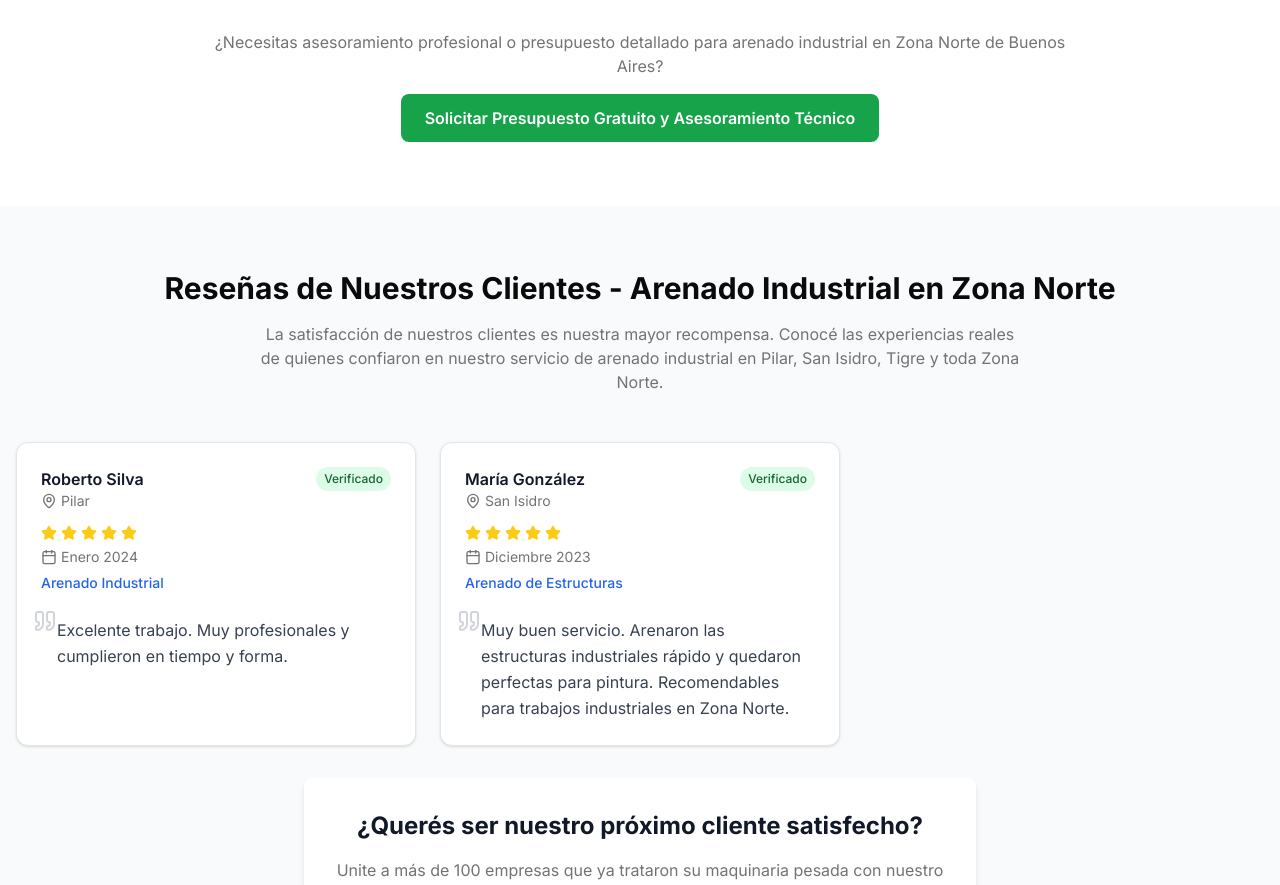
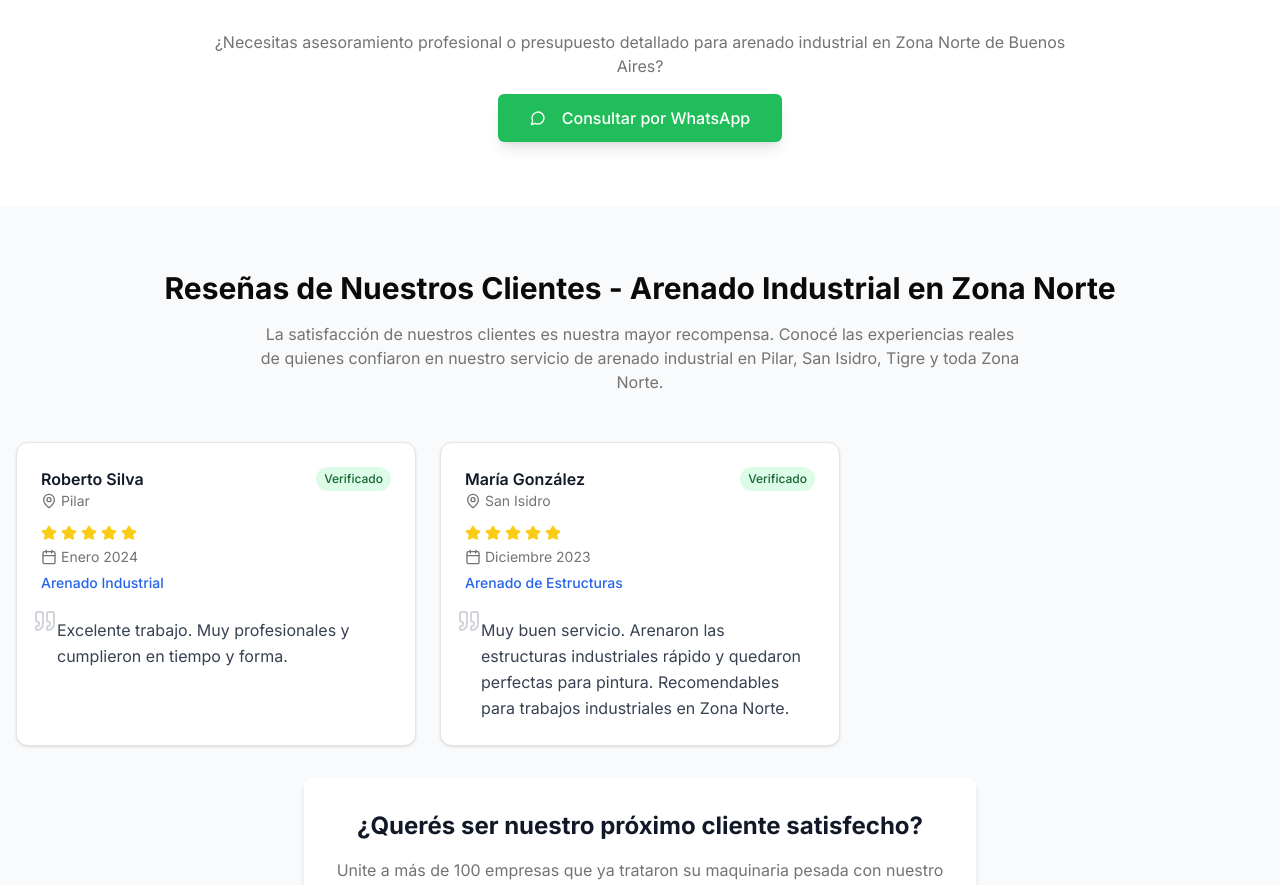
Before and after one commit to josecoronel20/proyecto-SEOarenadosLucho, a Next.js app: page /servicios/arenado-industrial in a window 1280 px wide. Shown: the part 6807-7692 px from the top of the page. Built offline with nearby package versions, Linux system fonts and the light colour scheme.

Commit message:
fix wppComponent tracker issue 2

```diff
--- a/src/app/servicios/arenado-industrial/componentes/FAQSection.tsx
+++ b/src/app/servicios/arenado-industrial/componentes/FAQSection.tsx
@@ -2,6 +2,8 @@
 
 import { useState } from "react"
 import { ChevronDown, ChevronUp } from "lucide-react"
+import { WhatsAppButton } from "@/components/common/WhatsAppButton"
+import { Link } from "lucide-react"
 
 export function FAQSection() {
   const [openItems, setOpenItems] = useState<number[]>([])
@@ -109,13 +111,7 @@ export function FAQSection() {
               <p className="text-muted-foreground mb-4">
                 ¿Necesitas asesoramiento profesional o presupuesto detallado para arenado industrial en Zona Norte de Buenos Aires?
               </p>
-              <a
-                href="https://wa.me/5491123787750?text=Hola,%20quiero%20consultar%20sobre%20servicios%20profesionales%20de%20arenado%20industrial%20en%20Zona%20Norte"
-                className="inline-flex items-center bg-green-600 hover:bg-green-700 text-white px-6 py-3 rounded-lg font-semibold transition-colors duration-200"
-                aria-label="Solicitar presupuesto gratuito de arenado industrial profesional por WhatsApp"
-              >
-                Solicitar Presupuesto Gratuito y Asesoramiento Técnico
-              </a>
+              <WhatsAppButton />
             </div>
           </div>
         </div>
--- a/src/app/servicios/arenado-industrial/componentes/FinalCTASection.tsx
+++ b/src/app/servicios/arenado-industrial/componentes/FinalCTASection.tsx
@@ -81,10 +81,7 @@ export function FinalCTASection() {
                   Atención personalizada en Pilar, San Isidro, Tigre y alrededores. Envía fotos de tu maquinaria o estructura industrial para recibir una cotización detallada inmediata. Incluye asesoramiento técnico profesional sin cargo.
                 </p>
                 <WhatsAppButton
-                  label="Solicitar Presupuesto"
-                  className="w-full bg-green-600 hover:bg-green-700 text-white truncate"
-                  variant="default"
-                  size="lg"
+
                 />
               </div>
 
```
